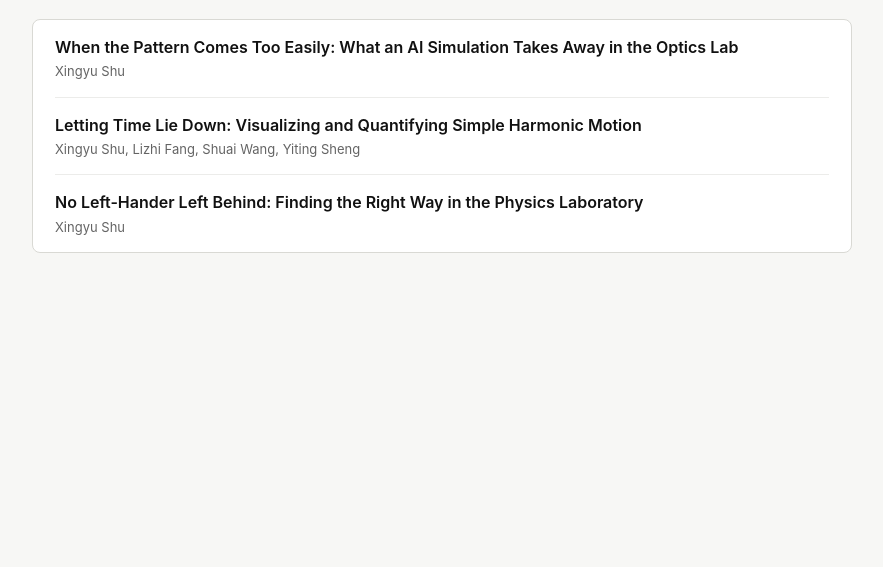
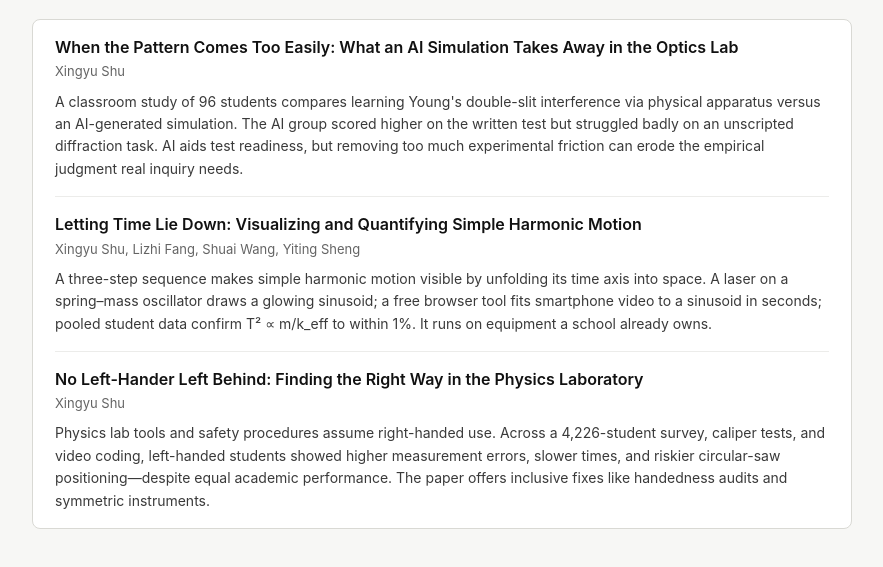
Before and after one commit to broshu/papers, a plain HTML site: page index.html in a window 1280 px wide. Shown: the part 67-634 px from the top of the page, without its empty margins (198-1081 px from the left). Drawn offline with Linux system fonts and the light colour scheme.

Commit message:
abstract

```diff
--- a/index.html
+++ b/index.html
@@ -113,6 +113,14 @@
       line-height: 1.4;
     }
 
+    .paper-abstract {
+      margin: 10px 0 0;
+      color: #3a3a3a;
+      font-size: 14px;
+      font-weight: 400;
+      line-height: 1.6;
+    }
+
     @media (max-width: 560px) {
       main {
         width: min(100% - 24px, 820px);
@@ -145,18 +153,21 @@
             <span class="paper-title">When the Pattern Comes Too Easily: What an AI Simulation Takes Away in the Optics Lab</span>
             <span class="paper-meta">Xingyu Shu</span>
           </a>
+          <p class="paper-abstract">A classroom study of 96 students compares learning Young's double-slit interference via physical apparatus versus an AI-generated simulation. The AI group scored higher on the written test but struggled badly on an unscripted diffraction task. AI aids test readiness, but removing too much experimental friction can erode the empirical judgment real inquiry needs.</p>
         </li>
         <li class="item-row">
           <a class="item-link" href="Letting_Time_Lie_Down.pdf" target="_blank" rel="noopener">
             <span class="paper-title">Letting Time Lie Down: Visualizing and Quantifying Simple Harmonic Motion</span>
             <span class="paper-meta">Xingyu Shu, Lizhi Fang, Shuai Wang, Yiting Sheng</span>
           </a>
+          <p class="paper-abstract">A three-step sequence makes simple harmonic motion visible by unfolding its time axis into space. A laser on a spring–mass oscillator draws a glowing sinusoid; a free browser tool fits smartphone video to a sinusoid in seconds; pooled student data confirm T² ∝ m/k_eff to within 1%. It runs on equipment a school already owns.</p>
         </li>
         <li class="item-row">
           <a class="item-link" href="No_Left-Hander_Left_Behind.pdf" target="_blank" rel="noopener">
             <span class="paper-title">No Left-Hander Left Behind: Finding the Right Way in the Physics Laboratory</span>
             <span class="paper-meta">Xingyu Shu</span>
           </a>
+          <p class="paper-abstract">Physics lab tools and safety procedures assume right-handed use. Across a 4,226-student survey, caliper tests, and video coding, left-handed students showed higher measurement errors, slower times, and riskier circular-saw positioning—despite equal academic performance. The paper offers inclusive fixes like handedness audits and symmetric instruments.</p>
         </li>
       </ul>
     </section>
```
Also changed, not shown: Letting_Time_Lie_Down/analog_apparatus.png (added), When_the_Pattern_Comes_Too_Easily/filtered.jpeg (added), 2 other files.
